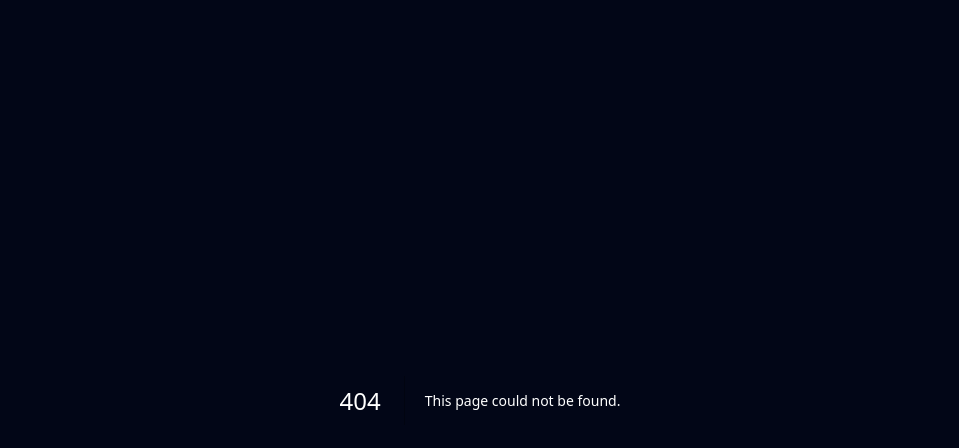
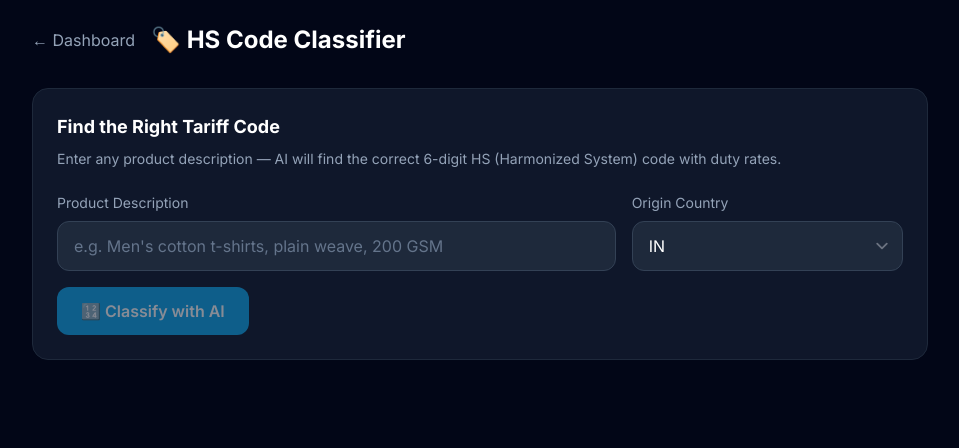
Before and after one commit to pp1185248-droid/tradeflow-ai, a Next.js app: page /hscode in a window 1280 px wide. Before the commit this address had no page. Shown: the top 448 px of the page, without its empty margins (160-1119 px from the left). Built offline with nearby package versions, Linux system fonts and the light colour scheme.

Commit message:
feat: add app/hscode/page.tsx

```diff
--- /dev/null
+++ b/app/hscode/page.tsx
@@ -0,0 +1,114 @@
+'use client';
+import { useState } from 'react';
+import Link from 'next/link';
+import axios from 'axios';
+
+export default function HSCodePage() {
+  const [product, setProduct] = useState('');
+  const [country, setCountry] = useState('IN');
+  const [result, setResult] = useState<any>(null);
+  const [loading, setLoading] = useState(false);
+  const [error, setError] = useState('');
+  const [history, setHistory] = useState<any[]>([]);
+
+  const classify = async () => {
+    if (!product.trim()) return;
+    setLoading(true);
+    setError('');
+    setResult(null);
+    try {
+      const res = await axios.post('/api/hscode', { product, country });
+      setResult(res.data.result);
+      setHistory(prev => [{ product, country, result: res.data.result, time: new Date().toLocaleTimeString() }, ...prev.slice(0, 9)]);
+    } catch (err: any) {
+      setError(err.response?.data?.error || 'Classification failed');
+    } finally {
+      setLoading(false);
+    }
+  };
+
+  return (
+    <div className="min-h-screen bg-slate-950 p-6">
+      <div className="max-w-4xl mx-auto">
+        <div className="flex items-center gap-4 mb-8">
+          <Link href="/dashboard" className="text-slate-400 hover:text-white">← Dashboard</Link>
+          <h1 className="text-2xl font-bold text-white">🏷️ HS Code Classifier</h1>
+        </div>
+
+        <div className="card mb-6">
+          <h2 className="text-lg font-bold text-white mb-2">Find the Right Tariff Code</h2>
+          <p className="text-slate-400 text-sm mb-6">Enter any product description — AI will find the correct 6-digit HS (Harmonized System) code with duty rates.</p>
+
+          <div className="grid md:grid-cols-3 gap-4 mb-4">
+            <div className="md:col-span-2">
+              <label className="text-sm text-slate-400 mb-2 block">Product Description</label>
+              <input
+                className="input"
+                placeholder="e.g. Men's cotton t-shirts, plain weave, 200 GSM"
+                value={product}
+                onChange={e => setProduct(e.target.value)}
+                onKeyDown={e => e.key === 'Enter' && classify()}
+              />
+            </div>
+            <div>
+              <label className="text-sm text-slate-400 mb-2 block">Origin Country</label>
+              <select className="input" value={country} onChange={e => setCountry(e.target.value)}>
+                {['IN','US','UAE','GB','DE','CN','JP'].map(c => <option key={c} value={c}>{c}</option>)}
+              </select>
+            </div>
+          </div>
+
+          <button className="btn-primary" onClick={classify} disabled={loading || !product.trim()}>
+            {loading ? '🔄 Classifying...' : '🔢 Classify with AI'}
+          </button>
+        </div>
+
+        {error && <div className="bg-red-500/10 border border-red-500/30 text-red-400 rounded-xl p-4 mb-6 text-sm">{error}</div>}
+
+        {result && (
+          <div className="card border-emerald-500/30 bg-gradient-to-br from-emerald-900/10 to-slate-900 mb-6">
+            <div className="flex items-start justify-between mb-4">
+              <h3 className="text-lg font-bold text-white">Classification Result</h3>
+              <span className="badge-green">✓ Classified</span>
+            </div>
+            <div className="grid md:grid-cols-3 gap-4 mb-4">
+              <div className="bg-slate-800/50 rounded-xl p-4">
+                <p className="text-slate-400 text-xs mb-1">HS CODE</p>
+                <p className="text-3xl font-black text-emerald-400">{result.hsCode}</p>
+              </div>
+              <div className="bg-slate-800/50 rounded-xl p-4">
+                <p className="text-slate-400 text-xs mb-1">DUTY RATE</p>
+                <p className="text-3xl font-black text-yellow-400">{result.dutyRate}</p>
+              </div>
+              <div className="bg-slate-800/50 rounded-xl p-4">
+                <p className="text-slate-400 text-xs mb-1">TARIFF DESCRIPTION</p>
+                <p className="text-white text-sm font-medium">{result.description}</p>
+              </div>
+            </div>
+            <div className="bg-slate-800/50 rounded-xl p-4">
+              <p className="text-slate-400 text-xs mb-2">AI REASONING</p>
+              <p className="text-slate-300 text-sm">{result.reasoning}</p>
+            </div>
+          </div>
+        )}
+
+        {history.length > 0 && (
+          <div className="card">
+            <h3 className="font-bold text-white mb-4">Recent Lookups</h3>
+            <div className="space-y-2">
+              {history.map((h, i) => (
+                <div key={i} className="flex items-center justify-between py-2 border-b border-slate-800/50 last:border-0 cursor-pointer hover:bg-slate-800/30 rounded-lg px-2" onClick={() => { setProduct(h.product); setResult(h.result); }}>
+                  <span className="text-slate-300 text-sm">{h.product}</span>
+                  <div className="flex items-center gap-3">
+                    <span className="text-emerald-400 font-mono text-sm">{h.result.hsCode}</span>
+                    <span className="text-slate-500 text-xs">{h.time}</span>
+                  </div>
+                </div>
+              ))}
+            </div>
+          </div>
+        )}
+      </div>
+    </div>
+  );
+}
```
